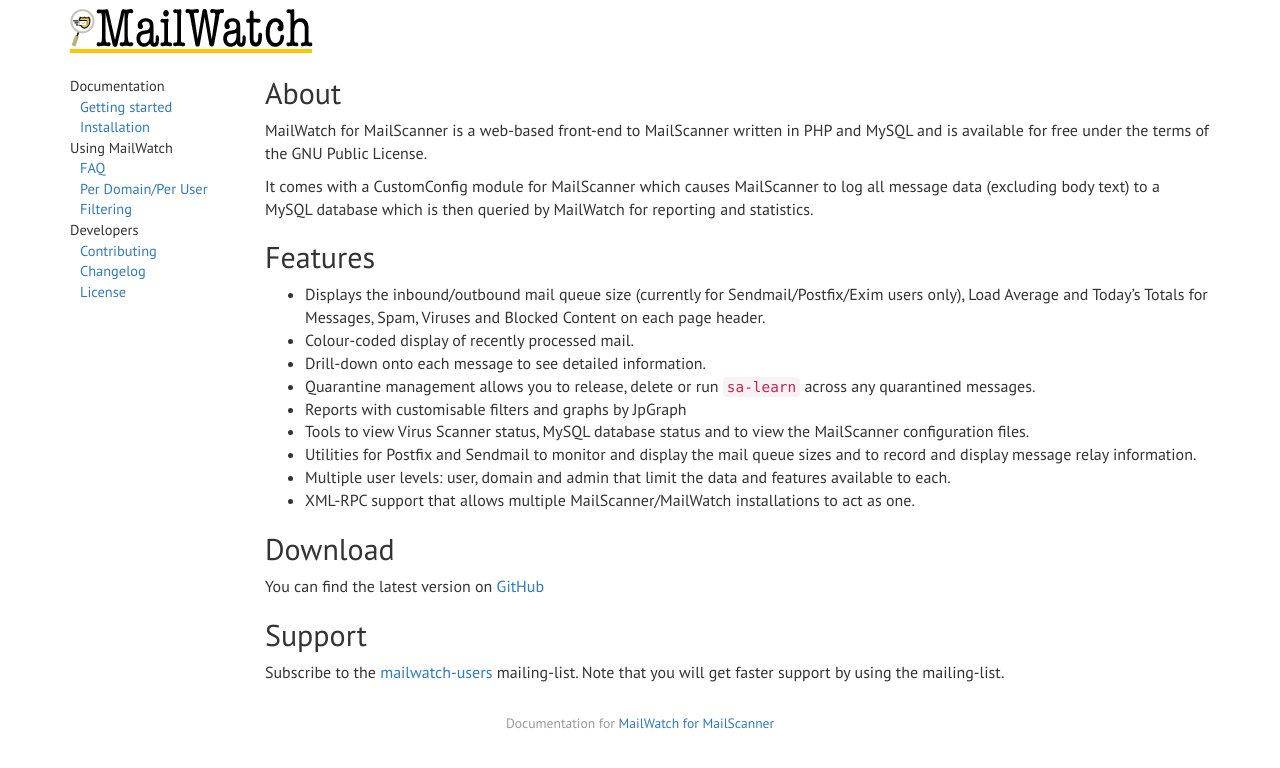
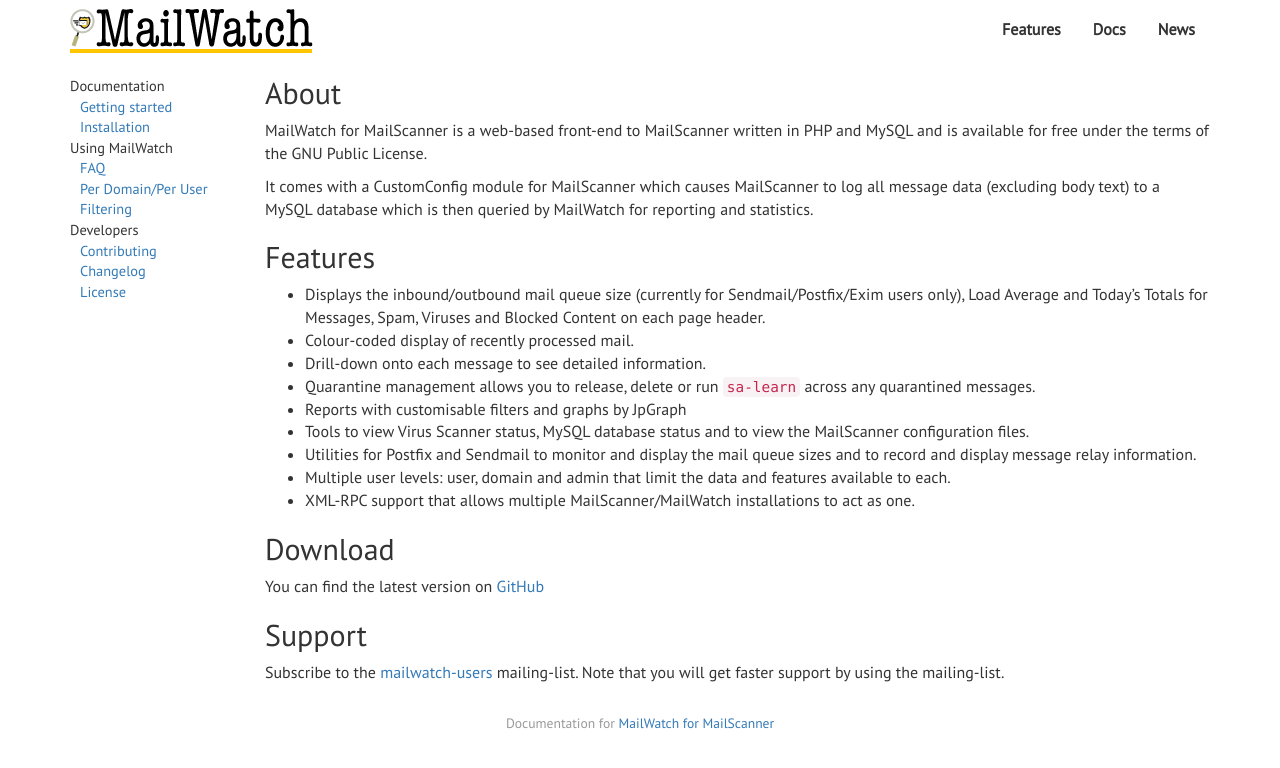
Before and after one commit to mailwatch/mailwatch-docs, a Jekyll site: the page built from index.md, in a window 1280 px wide. Shown: the top 768 px of the page. Built offline with Jekyll 4.4.1, drawn with Linux system fonts in a browser that asks for light colours; nearby versions of some CDN libraries; Markdown is read by kramdown in place of the engine named in the settings.

Commit message:
enable top right menu

```diff
--- a/_includes/header.html
+++ b/_includes/header.html
@@ -2,9 +2,9 @@
     <a href="{{ site.baseurl }}/">
         <img src="{{ site.baseurl }}/img/logo.png" class="logo" alt="MailWatch Logo">
     </a>
-    <!-- <ul class="nav nav-pills pull-right top-nav">
-        <li class="top-nav-item"><a href="/index.html#features">Features</a></li>
-        <li class="top-nav-item"><a href="//docs.mailwatch.org">Docs</a></li>
-        <li class="top-nav-item"><a href="/blog">Blog</a></li>
-    </ul> -->
+    <ul class="nav nav-pills pull-right top-nav">
+        <li class="top-nav-item"><a href="//mailwatch.org/index.html#features">Features</a></li>
+        <li class="top-nav-item"><a href="/">Docs</a></li>
+        <li class="top-nav-item"><a href="//mailwatch.org/news">News</a></li>
+    </ul>
 </div>
```
